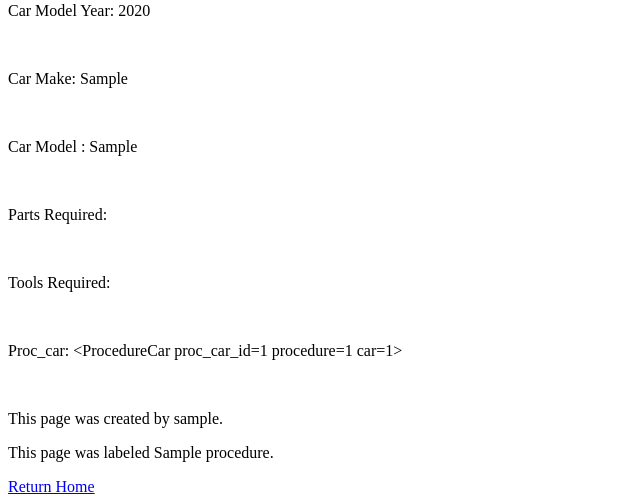
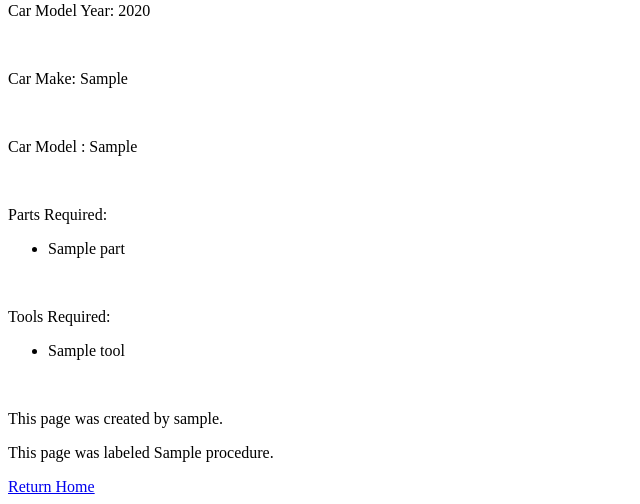
Before and after one commit to alexpsimone/shop-cat, a Flask app: page /procedure/1 in a window 1280 px wide. Shown: the part 569-1073 px from the top of the page, without its empty margins (0-640 px from the left). Run offline with Flask 2, Linux system fonts and the light colour scheme; tables that the repository leaves empty hold one stand-in row (values such as "Sample post"); grey boxes marked "Sample" are stand-in pictures; some libraries are stand-ins or nearby versions.

Commit message:
indiv procedure pages now display required tools and parts (uses 2 separate queries)

```diff
--- a/crud.py
+++ b/crud.py
@@ -161,3 +161,19 @@ def get_proc_car_by_proc_id(proc_id):
     """Return all proc_car objects associated with a given proc_id."""
 
     return ProcedureCar.query.get(proc_id)
+
+
+def get_parts_by_proc_id(proc_id):
+    """Return all parts associated with a given proc_id."""
+
+    proc_part_obj = ProcedurePart.query.filter_by(proc_id = proc_id).all()
+
+    return proc_part_obj
+
+
+def get_tools_by_proc_id(proc_id):
+    """Return all parts associated with a given proc_id."""
+
+    proc_tool_obj = ProcedureTool.query.filter_by(proc_id = proc_id).all()
+
+    return proc_tool_obj
--- a/server.py
+++ b/server.py
@@ -41,10 +41,14 @@ def show_procedure_page(proc_id):
 
     procedure = crud.get_procedure_by_id(proc_id)
     proc_car = crud.get_proc_car_by_proc_id(proc_id)
+    proc_part_obj = crud.get_parts_by_proc_id(proc_id)
+    proc_tool_obj = crud.get_tools_by_proc_id(proc_id)
 
     return render_template('procedure.html',
                             procedure = procedure,
-                            proc_car = proc_car)
+                            proc_car = proc_car,
+                            proc_part_obj = proc_part_obj,
+                            proc_tool_obj = proc_tool_obj)
 
 
 if __name__ == '__main__':
--- a/templates/procedure.html
+++ b/templates/procedure.html
@@ -16,10 +16,20 @@
         <p>Car Model Year: {{ proc_car.car.model_year }}</p><br />
         <p>Car Make: {{ proc_car.car.make }}</p><br />
         <p>Car Model : {{ proc_car.car.model }}</p><br />
-        <p>Parts Required: </p><br />
-        <p>Tools Required: </p><br />
-
-        <p>Proc_car: {{ proc_car }}</p><br />
+        <p>Parts Required: </p>
+        <ul>
+            {% for proc_part in proc_part_obj %}
+                <li>{{ proc_part.part.name }}</li>
+            {% endfor %}
+        </ul>
+        <br />
+        <p>Tools Required: </p>
+        <ul>
+            {% for proc_tool in proc_tool_obj %}
+                <li>{{ proc_tool.tool.name }}</li>
+            {% endfor %}
+        </ul>
+        <br />
 
         <p>This page was created by {{ procedure.user.nickname }}.</p>
         <p>This page was labeled {{ procedure.label }}.</p>
```
